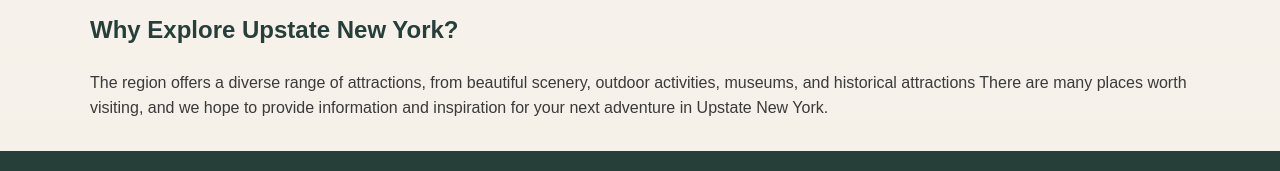
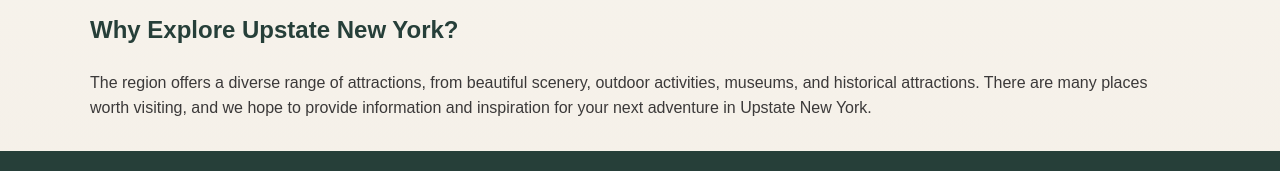
Before and after one commit to CIS-130/Team-1, a plain HTML site: page about.html in a window 1280 px wide. Shown: the part 295-466 px from the top of the page. Drawn offline with Linux system fonts and the light colour scheme.

Commit message:
Fixed typo

```diff
--- a/about.html
+++ b/about.html
@@ -25,7 +25,7 @@
         <section>
             <h2>About Our Website</h2>
             <p>
-                Explore Upstate New York was created to help visitors and locals alike discover interesting places,
+                Explore Upstate New York was created to help visitors and locals alike discover interesting places
                 throughout the region.
             </p>
         </section>
@@ -34,13 +34,14 @@
             <h2>Why Explore Upstate New York?</h2>
             <p>
                 The region offers a diverse range of attractions, from beautiful scenery, outdoor activities,
-                museums, and historical attractions There are many places worth visiting, and we hope to provide
+                museums, and historical attractions. There are many places worth visiting, and we hope to provide
                 information and inspiration for your next adventure in Upstate New York.
             </p>
         </section>
-
     </main>
 
     <footer>
         <p>&copy; 2026 Explore Upstate New York.</p>
     </footer>
+</body>
+</html>
```
